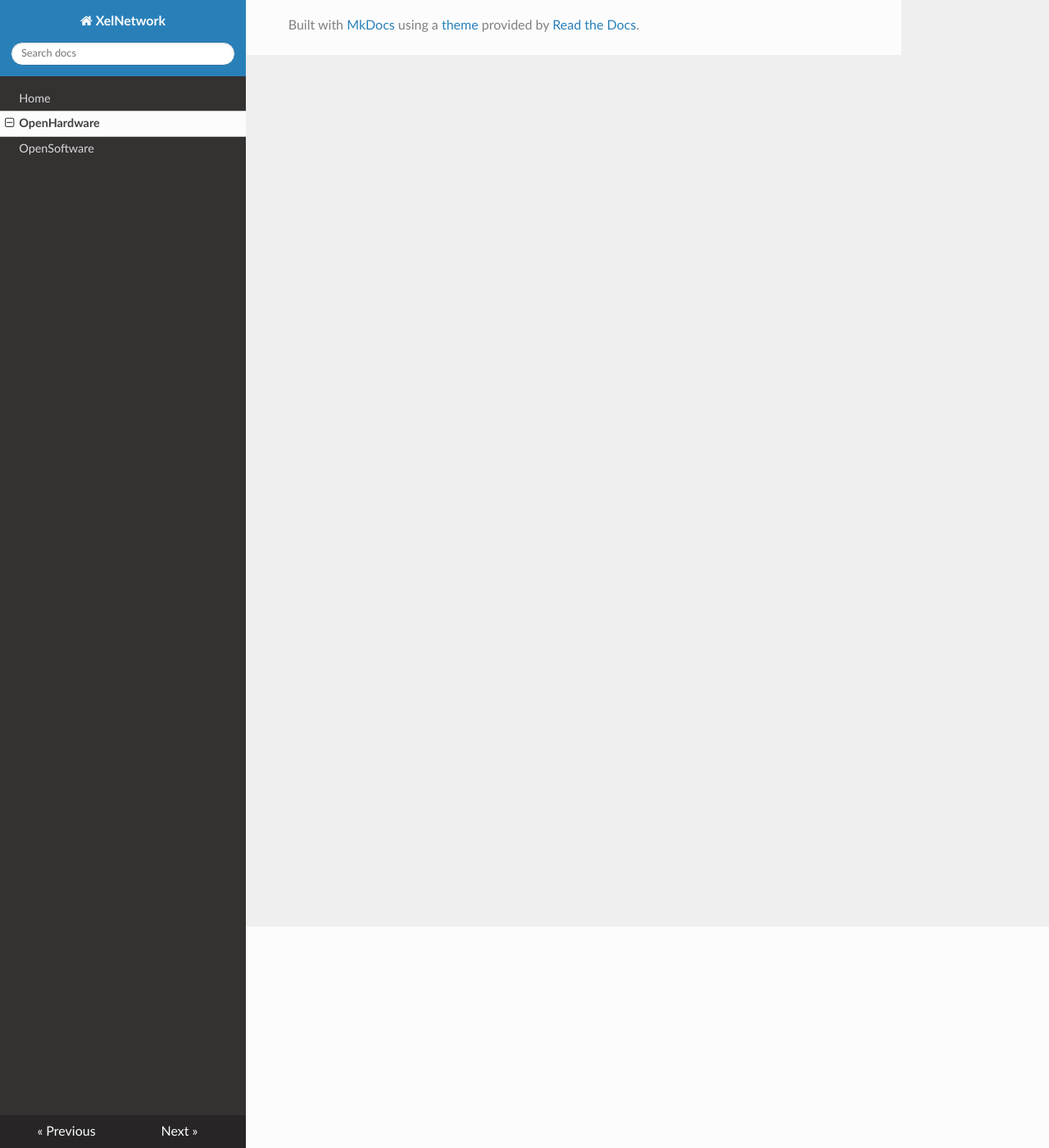
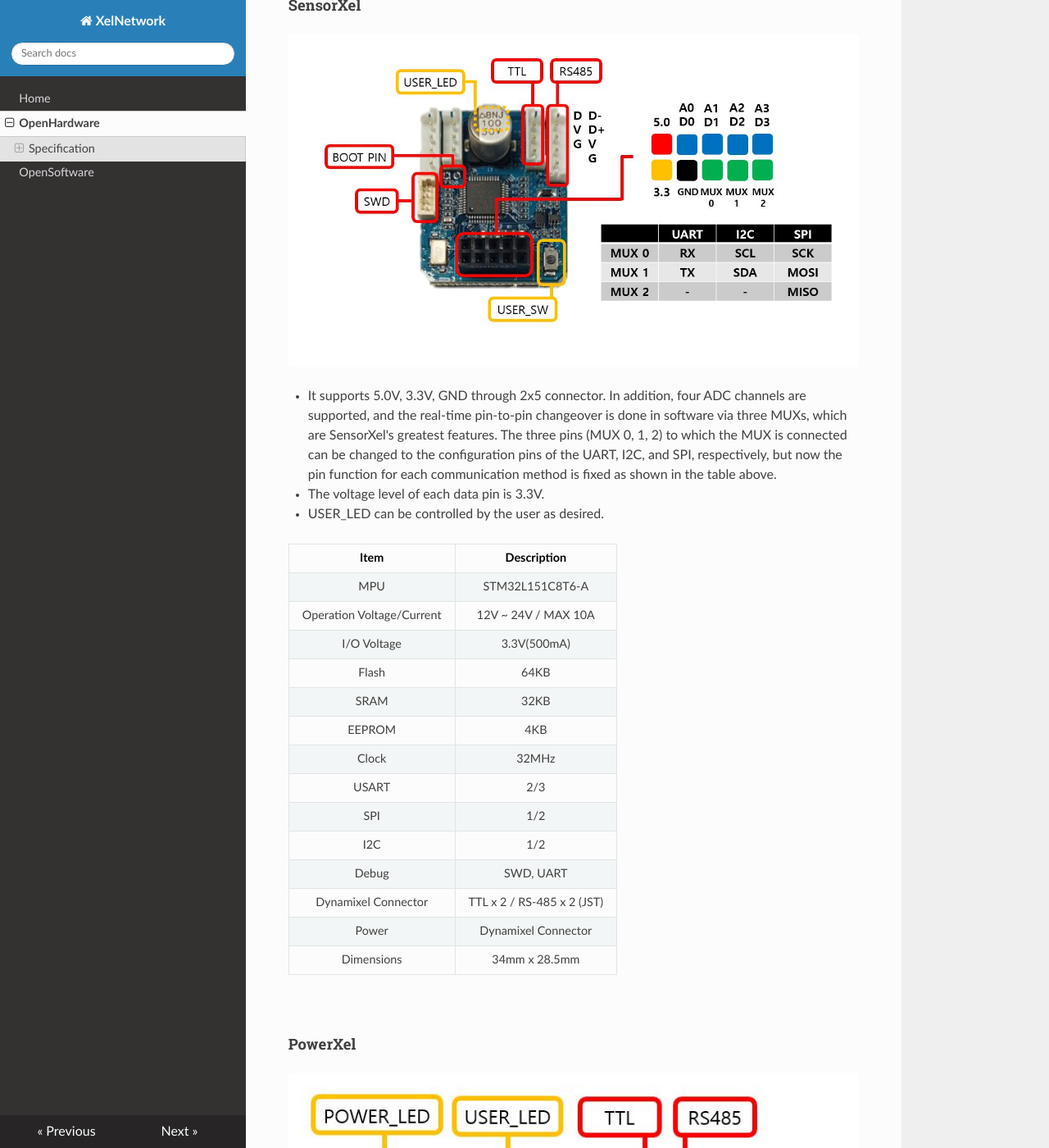
Before and after one commit to ROBOTIS-GIT/XelNetwork_Documents, an MkDocs documentation site: the page built from docs/hardware.md, in a window 1280 px wide and 1400 px high, scrolled down 270 px. Shown: the whole window at 82% size. Built offline with MkDocs 1.6.1, drawn with Linux system fonts in a browser that asks for light colours; nearby versions of some CDN libraries; old or Windows-style settings are respelled for this version of MkDocs; some of the changed text lies outside the part shown.

Commit message:
Updated hardware.md

```diff
--- a/docs/hardware.md
+++ b/docs/hardware.md
@@ -1,3 +1,73 @@
 # OpenHardware
 
-(coming soon)
+<br>
+
+## Specification
+#### SensorXel
+![](_static/sensorxel_rev_c.JPG)
+
+  -  It supports 5.0V, 3.3V, GND through 2x5 connector. In addition, four ADC channels are supported, and the real-time pin-to-pin changeover is done in software via three MUXs, which are SensorXel's greatest features. The three pins (MUX 0, 1, 2) to which the MUX is connected can be changed to the configuration pins of the UART, I2C, and SPI, respectively, but now the pin function for each communication method is fixed as shown in the table above.
+  - The voltage level of each data pin is 3.3V.
+  - USER_LED can be controlled by the user as desired.
+
+|Item|Description|
+|:-:|:-:|
+|MPU | STM32L151C8T6-A|
+|Operation Voltage/Current | 12V ~ 24V / MAX 10A|
+|I/O Voltage | 3.3V(500mA)|
+|Flash | 64KB|
+|SRAM | 32KB|
+|EEPROM | 4KB|
+|Clock | 32MHz|
+|USART | 2/3|
+|SPI | 1/2|
+|I2C | 1/2|
+|Debug | SWD, UART|
+|Dynamixel Connector | TTL x 2 / RS-485 x 2 (JST)|
+|Power | Dynamixel Connector|
+|Dimensions | 34mm x 28.5mm|
+
+
+<br>
+#### PowerXel
+![](_static/powerxel_rev_c.JPG)
+
+  - The main function is power management. It is possible to shut off the power of TTL and RS485 by software and monitor the power and current supplied from external power source in 0.01V, 0.1A unit.
+  - External power can be connected via SMPS, Terminal Block, and BAT connector. At this time, the recommended maximum voltage is 24V.
+  - For immediate power off, Jumper CAP is inserted in 2-pin so that Emergency Switch can be attached. To use the Emergency Switch, you need to provide Jumper CAP and connect it to both pins.
+
+|Item|Description|
+|:-:|:-:|
+|MPU | STM32L151C8T6-A|
+|Operation Voltage/Current | 12V ~ 24V / MAX 10A|
+|Flash | 64KB|
+|SRAM | 32KB|
+|EEPROM | 4KB|
+|Clock | 32MHz|
+|USART | 1/3|
+|Debug | SWD|
+|Dynamixel Connector | TTL x 2 / RS-485 x 2 (JST)|
+|Power | Dynamixel Connector, SMPS, Terminal block|
+|Dimensions | 48mm x 34mm|
+
+
+<br>
+#### CommXel
+![](_static/commxel_rev_c.JPG)
+
+  - It is an important part of creating and processing topics from XelNetwork to ROS 2, and it features an Ethernet port and a USB port.
+
+|Item|Description|
+|:-:|:-:|
+|MPU | STM32F746ZGT6|
+|Operation Voltage/Current | 12V ~ 24V / MAX 10A|
+|Flash | 1MB|
+|SRAM | 320KB|
+|Clock | 216MHz|
+|ETHERNET | 1/1|
+|USB | 1/1|
+|USART | 2/4|
+|Debug | SWD, USART|
+|Dynamixel Connector | TTL x 2 / RS-485 x 2 (JST)|
+|Power | Dynamixel Connector|
+|Dimensions | 70mm x 26mm|
```
Also changed, not shown: docs/_static/commxel_rev_c.JPG (added), docs/_static/powerxel_rev_c.JPG (added), docs/_static/sensorxel_rev_c.JPG (added).
